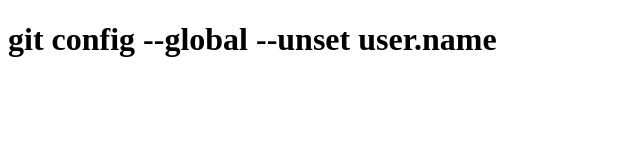
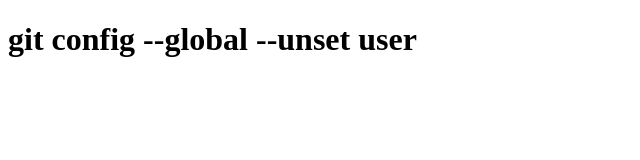
Before and after one commit to adarsh456/new, a plain HTML site: page index.html in a window 1280 px wide. Shown: the whole page, without its empty margins (0-640 px from the left). Drawn offline with Linux system fonts and the light colour scheme.

Commit message:
commit on new branch

```diff
--- a/index.html
+++ b/index.html
@@ -6,7 +6,7 @@
     <title>Document</title>
 </head>
 <body>
-    <h1>git config --global --unset user.name
+    <h1>git config --global --unset user
 
 </h1>
 </body>
```
